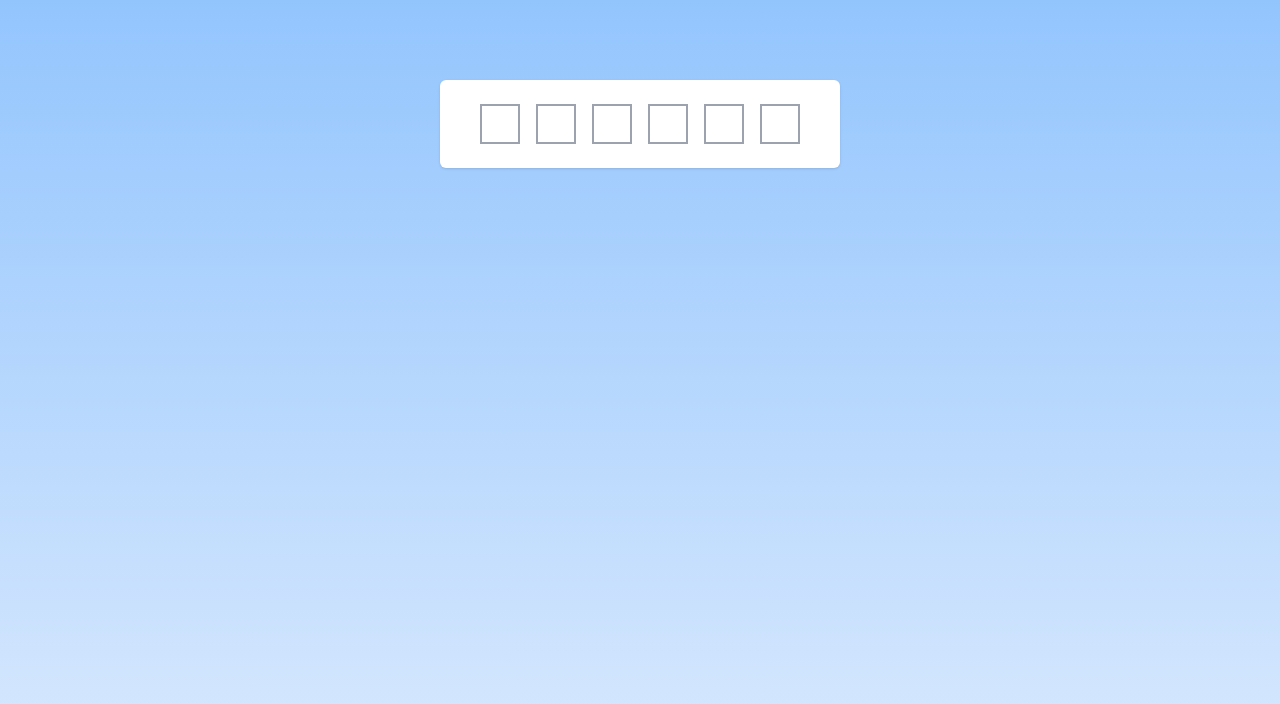
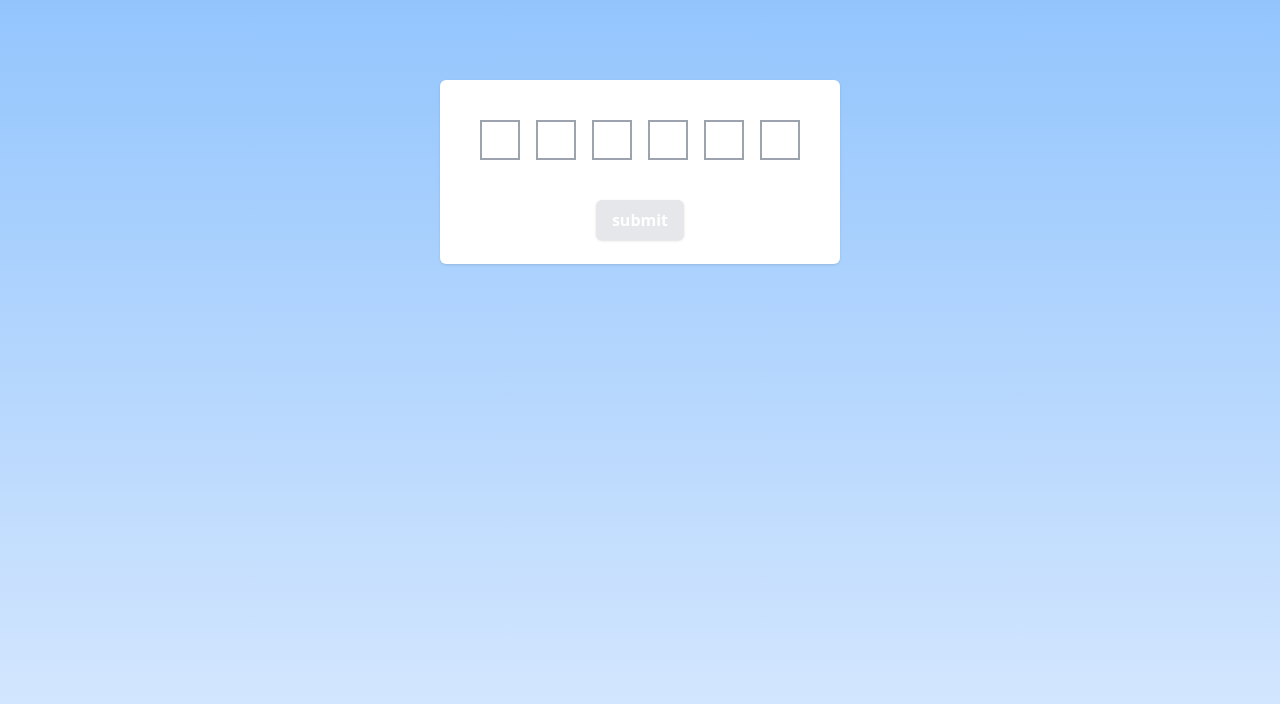
Before and after one commit to gamitej/react-components, a React app: page /otp in a window 1280 px wide. Shown: the top 704 px of the page. Built offline with nearby package versions, Linux system fonts and the light colour scheme; the HTML template or start-up script is replaced by a standard one.

Commit message:
chore : otp filled show submit button

```diff
--- a/src/components/Otp/OtpInput.tsx
+++ b/src/components/Otp/OtpInput.tsx
@@ -1,10 +1,12 @@
-import { useRef, useState } from "react";
+import { useEffect, useRef, useState } from "react";
 
 interface OtpInputProps {
   inputLength: number;
 }
 
 const OtpInput = ({ inputLength = 3 }: OtpInputProps) => {
+  const [isOtpFilled, setIsOtpFilled] = useState<boolean>(false);
+
   const inputRefs = useRef<(HTMLInputElement | null)[]>(
     Array(inputLength).fill(null)
   );
@@ -14,8 +16,10 @@ const OtpInput = ({ inputLength = 3 }: OtpInputProps) => {
     e: React.ChangeEvent<HTMLInputElement>,
     idx: number
   ) => {
-    const val = e.target.value.replace(/\D/g, ""); // Allow only numbers
+    const val = e.target.value.replace(/\D/g, ""); // only numbers
     if (!val) return;
+
+    console.log({ val });
 
     const newInputs = [...inputs];
 
@@ -25,7 +29,6 @@ const OtpInput = ({ inputLength = 3 }: OtpInputProps) => {
       setInputs(newInputs);
       inputRefs.current[inputLength - 1]?.focus();
     } else {
-      // Otherwise, handle single character input
       newInputs[idx] = val[val.length - 1];
       setInputs(newInputs);
 
@@ -36,19 +39,56 @@ const OtpInput = ({ inputLength = 3 }: OtpInputProps) => {
     }
   };
 
+  const handleKeyDown = (
+    e: React.KeyboardEvent<HTMLInputElement>,
+    idx: number
+  ) => {
+    if (e.key === "Backspace") {
+      e.preventDefault();
+
+      const newInputs = [...inputs];
+
+      if (newInputs[idx]) {
+        // If the current input has a value, clear it
+        newInputs[idx] = "";
+      } else if (idx > 0) {
+        // If empty, move focus to the previous input and clear it
+        newInputs[idx - 1] = "";
+        inputRefs.current[idx - 1]?.focus();
+      }
+
+      setInputs(newInputs);
+    }
+  };
+
+  useEffect(() => {
+    const isValid = inputs.every((input) => input.length > 0);
+
+    setIsOtpFilled(isValid);
+  }, [inputs]);
+
   return (
-    <div className="flex justify-center items-center gap-4">
+    <div className="flex flex-col justify-center items-center gap-10">
+      <div className="flex justify-center items-center gap-4 mt-4">
         {inputs.map((value, idx) => (
           <input
             key={idx}
             type="text"
-          // maxLength={inputLength} // Allows pasting entire OTP
+            // maxLength={1}
             value={value}
             ref={(el) => (inputRefs.current[idx] = el)}
             onChange={(e) => handleChange(e, idx)}
+            onKeyDown={(e) => handleKeyDown(e, idx)}
             className="border-2 border-gray-400 w-10 h-10 text-center text-lg font-[550] text-gray-600 focus:outline-none focus:ring-2 focus:ring-blue-500"
           />
         ))}
+      </div>
+      <button
+        aria-disabled={!isOtpFilled}
+        className="px-4 py-2 rounded-md shadow bg-blue-400 hover:bg-blue-500 text-white font-[550] aria-disabled:bg-gray-200 aria-disabled:cursor-not-allowed"
+      >
+        submit
+      </button>
     </div>
   );
 };
```
Lines whose indentation alone changed are shown as unchanged.
